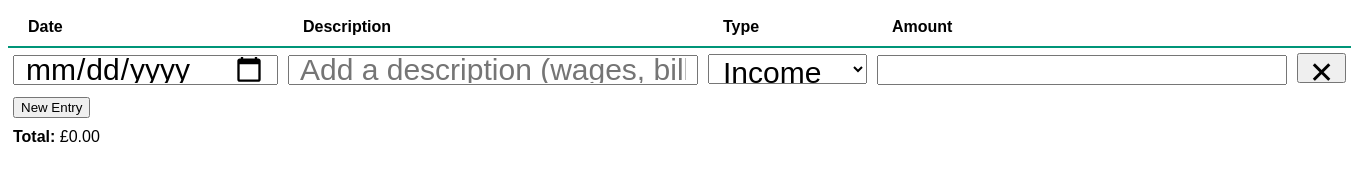
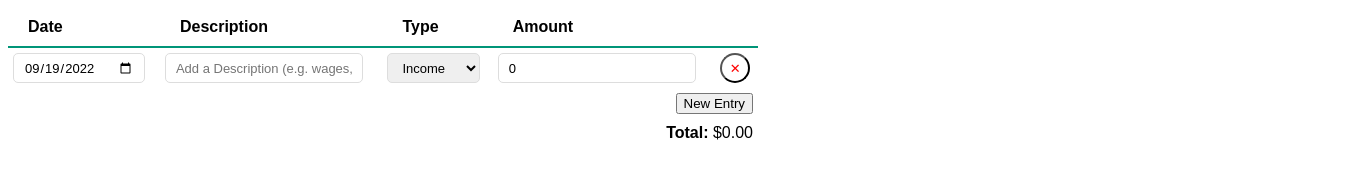
Before and after one commit to SamRapley97/expense-tracker, a plain HTML site: page index.html in a window 1280 px wide. Both pictures are taken after a click on the button "New Entry". Shown: the whole page, 1351 px wide, since content can reach past the window. Drawn offline with Linux system fonts and the light colour scheme.

Commit message:
added JS to make dynamic

```diff
--- a/css/main.css
+++ b/css/main.css
@@ -20,8 +20,41 @@
 .input,
 .delete-entry {
     height: 30px;
-    font-size: 30px;
+    font-size: 13px;
     padding: 0 10px;
     margin: 0;
     box-sizing: border-box;
 }
+
+.input {
+    border: 1px solid #dddddd;
+    border-radius: 5px;
+    outline: none
+
+}
+
+.input:focus {
+    border-color: #bbbbbb;
+}
+
+.delete-entry {
+    display: flex;
+    align-items: center;
+    justify-content: center;
+    width: 30px;
+    background: none;
+    color: red;
+    border-radius: 50%;
+    outline: none;
+    cursor: pointer;
+
+}
+
+.delete-entry:hover {
+    background: rgba(255, 0, 0, 0.1);
+}
+
+.controls,
+.summary {
+    text-align: right;
+}
--- a/index.html
+++ b/index.html
@@ -1,67 +1,14 @@
 <!DOCTYPE html>
-<html lang=""en>
+<html lang="en">
 <head>
     <meta charset="UTF-8">
-    <meta http-equiv="X-UA-Compatible" content="'IE-edge">
+    <meta http-equiv="X-UA-Compatible" content="IE=edge">
     <meta name="viewport" content="width=device-width, initial-scale=1.0">
     <title>Budget Tracker</title>
     <link rel="stylesheet" href="css/main.css">
-    <script type="module" src="'js/main.js"></script>
+    <script type="module" src="js/main.js"></script>
 </head>
 <body>
-   <div id="app">
-     <table class="budget-tracker">
-        <thead>
-            <tr>
-                <th>Date</th>
-                <th>Description</th>
-                <th>Type</th>
-                <th>Amount</th>
-                <th></th>
-            </tr>
-        </thead>
-        <tbody class="entries">
-            <tr>
-                <td>
-                    <input class="input input-date" type="date">
-                </td>
-                <td>
-                    <input class="input input-description" type="text" placeholder="Add a description (wages, bills, etc">
-                </td>
-                <td>
-                    <select class="input input-type">
-                        <option value="income">Income</option>
-                        <option value="expense">Expense</option>
-                    </select>
-                </td>
-                <td>
-                    <input type="number" class="input input-amount">
-                </td>
-                <td>
-                    <button type="button" class="delete-entry">&#10005</button>
-                </td>
-            </tr>
-        </tbody>
-        <tbody>
-            <tr>
-                <td colspan="5" class="controls">
-                    <button type="button" class="new-entry">New Entry</button>
-                </td>
-            </tr>
-        </tbody>
-        <tfoot>
-            <tr>
-                <td colspan="5" class="summary">
-                    <strong>Total:</strong>
-                    <span class="total">£0.00</span>
-                </td>
-            </tr>
-        </tfoot>
-     </table>
-
-
-</div>
+    <div id="app"></div>
 </body>
 </html>
-
-<!--check-->
--- /dev/null
+++ b/js/BudgetTracker.js
@@ -0,0 +1,142 @@
+export default class BudgetTracker {
+    constructor(querySelectorString) {
+        this.root = document.querySelector(querySelectorString);
+        this.root.innerHTML = BudgetTracker.html();
+
+        this.root.querySelector(".new-entry").addEventListener("click", () => {
+            this.onNewEntryBtnClick();
+        });
+
+        // Load initial data from Local Storage
+        this.load();
+    }
+
+    static html() {
+        return `
+            <table class="budget-tracker">
+                <thead>
+                    <tr>
+                        <th>Date</th>
+                        <th>Description</th>
+                        <th>Type</th>
+                        <th>Amount</th>
+                        <th></th>
+                    </tr>
+                </thead>
+                <tbody class="entries"></tbody>
+                <tbody>
+                    <tr>
+                        <td colspan="5" class="controls">
+                            <button type="button" class="new-entry">New Entry</button>
+                        </td>
+                    </tr>
+                </tbody>
+                <tfoot>
+                    <tr>
+                        <td colspan="5" class="summary">
+                            <strong>Total:</strong>
+                            <span class="total">$0.00</span>
+                        </td>
+                    </tr>
+                </tfoot>
+            </table>
+        `;
+    }
+
+    static entryHtml() {
+        return `
+            <tr>
+                <td>
+                    <input class="input input-date" type="date">
+                </td>
+                <td>
+                    <input class="input input-description" type="text" placeholder="Add a Description (e.g. wages, bills, etc.)">
+                </td>
+                <td>
+                    <select class="input input-type">
+                        <option value="income">Income</option>
+                        <option value="expense">Expense</option>
+                    </select>
+                </td>
+                <td>
+                    <input type="number" class="input input-amount">
+                </td>
+                <td>
+                    <button type="button" class="delete-entry">&#10005;</button>
+                </td>
+            </tr>
+        `;
+    }
+
+    load() {
+        const entries = JSON.parse(localStorage.getItem("budget-tracker-entries-dev") || "[]");
+
+        for (const entry of entries) {
+            this.addEntry(entry);
+        }
+
+        this.updateSummary();
+    }
+
+    updateSummary() {
+        const total = this.getEntryRows().reduce((total, row) => {
+            const amount = row.querySelector(".input-amount").value;
+            const isExpense = row.querySelector(".input-type").value === "expense";
+            const modifier = isExpense ? -1 : 1;
+
+            return total + (amount * modifier);
+        }, 0);
+
+        const totalFormatted = new Intl.NumberFormat("en-US", {
+            style: "currency",
+            currency: "USD"
+        }).format(total);
+
+        this.root.querySelector(".total").textContent = totalFormatted;
+    }
+
+    save() {
+        const data = this.getEntryRows().map(row => {
+            return {
+                date: row.querySelector(".input-date").value,
+                description: row.querySelector(".input-description").value,
+                type: row.querySelector(".input-type").value,
+                amount: parseFloat(row.querySelector(".input-amount").value),
+            };
+        });
+
+        localStorage.setItem("budget-tracker-entries-dev", JSON.stringify(data));
+        this.updateSummary();
+    }
+
+    addEntry(entry = {}) {
+        this.root.querySelector(".entries").insertAdjacentHTML("beforeend", BudgetTracker.entryHtml());
+
+        const row = this.root.querySelector(".entries tr:last-of-type");
+
+        row.querySelector(".input-date").value = entry.date || new Date().toISOString().replace(/T.*/, "");
+        row.querySelector(".input-description").value = entry.description || "";
+        row.querySelector(".input-type").value = entry.type || "income";
+        row.querySelector(".input-amount").value = entry.amount || 0;
+        row.querySelector(".delete-entry").addEventListener("click", e => {
+            this.onDeleteEntryBtnClick(e);
+        });
+
+        row.querySelectorAll(".input").forEach(input => {
+            input.addEventListener("change", () => this.save());
+        });
+    }
+
+    getEntryRows() {
+        return Array.from(this.root.querySelectorAll(".entries tr"));
+    }
+
+    onNewEntryBtnClick() {
+        this.addEntry();
+    }
+
+    onDeleteEntryBtnClick(e) {
+        e.target.closest("tr").remove();
+        this.save();
+    }
+}
--- a/js/main.js
+++ b/js/main.js
@@ -0,0 +1,3 @@
+import BudgetTracker from "./BudgetTracker.js";
+
+new BudgetTracker("#app");
```
